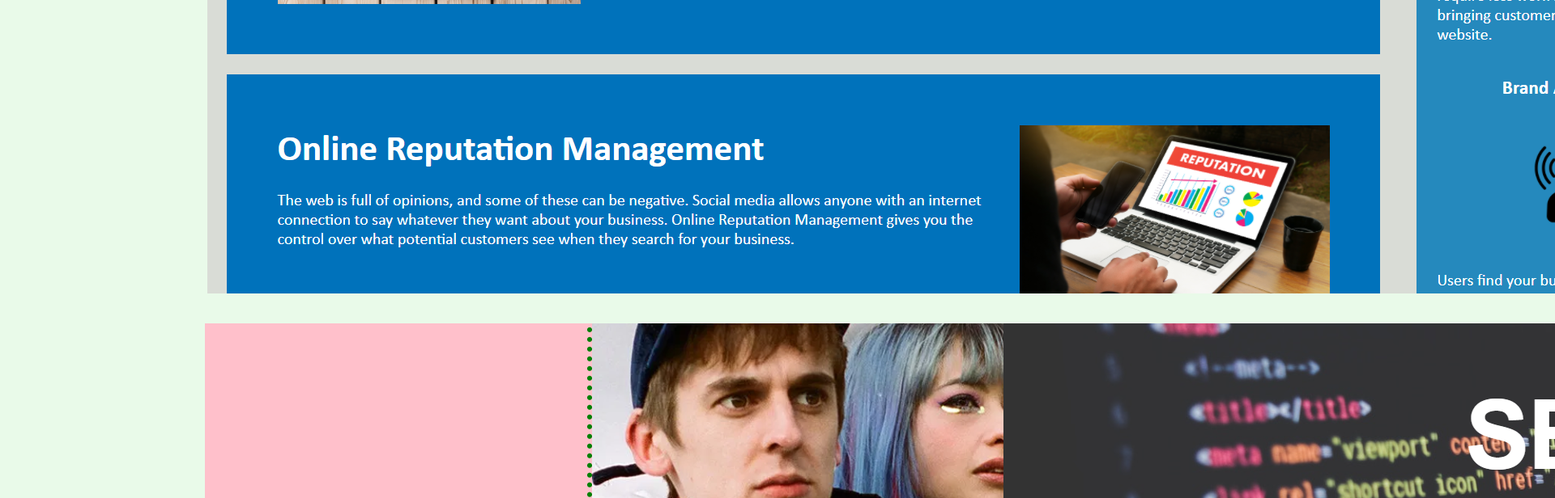
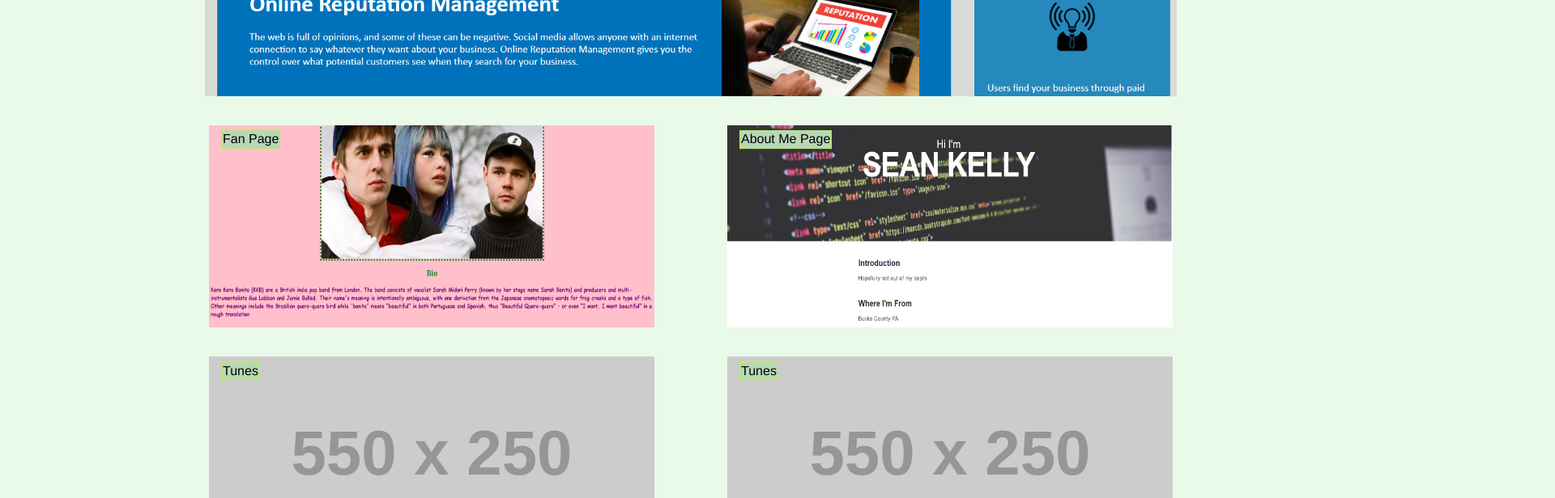
Before and after one commit to skelly1389/Portfolio, a plain HTML site: page index.html in a window 1280 px wide. Shown: the part 800-1416 px from the top of the page at 81% size, 1920 px wide, since content can reach past the window. Drawn offline with Linux system fonts and the light colour scheme; placeholder pictures from the web are drawn by us.

Commit message:
final formatting before deadline

```diff
--- a/assets/css/style.css
+++ b/assets/css/style.css
@@ -92,6 +92,7 @@ p{
 .sxs{
     display: flex;
     flex-wrap: nowrap;
+    justify-content: flex-start;
     align-self:stretch;
 }
 
@@ -106,7 +107,7 @@ figure {
     position: absolute;
     top: 50%;
     left: 50%;
-    transform: translate(-70%, -400%);
+    transform: translate(-390%, -660%);
     font-size:x-large;
     background-color: rgb(185, 214, 185);
     border: 2px dotted greenyellow;
@@ -117,7 +118,7 @@ figure {
     position: absolute;
     top: 50%;
     left: 50%;
-    transform: translate(-200px, -100px);
+    transform: translate(-260px, -540%);
     font-size: medium;
     background-color: rgb(185, 214, 185);
     border: 2px dotted greenyellow;
@@ -125,17 +126,22 @@ figure {
 
 main {
     display: flex;
-    justify-content: flex-start;
-    flex-wrap: wrap;
+    flex-flow: row wrap;
+    justify-content: space-between;
 }
 
 #mostrecent {
     width: 100%;
+    height: auto;
+    object-fit: stretch;
+    justify-self: center;
 }
 
 main a {
     width:50%;
-    object-fit: contain;
+    height: auto;
+    object-fit: stretch;
+    flex-basis: auto;
 }
 
 footer {
--- a/index.html
+++ b/index.html
@@ -44,11 +44,11 @@ Me</pre></h2>
     <div class="sxs">
     <pre><h2>Work  </h2></pre>
     <main id="work">
-        <a href="https://github.com/skelly1389/code_refactor_01" target=_blank id="mostrecent"><figure><div class="captionmain">Code Refactor</div><img src="./assets/images/refactorss.png" alt="placeholder image" ></figure></a>
-        <a href="https://github.com/skelly1389/fan_page" target=_blank><figure><div class="caption">Fan Page</div><img src="./assets/images/prework2.png" alt="placeholder image"></figure></a>
-        <a href="https://github.com/skelly1389/prework-about-me" target=_blank><figure><div class="caption">About Me Page</div><img src="./assets/images/prework.png" alt="placeholder image"></figure></a>
-        <a href="https://www.youtube.com/watch?v=R0w4O25N2mI&list=FLsRySgEa0aZdFgzz_PffhxA&index=34" target=_blank><figure><div class="caption">Tunes</div><img src="https://via.placeholder.com/300x150" alt="placeholder image"></figure></a>
-        <a href="https://www.youtube.com/watch?v=j58V2vC9EPc&list=FLsRySgEa0aZdFgzz_PffhxA&index=32" target=_blank><figure><div class="caption">Tunes</div><img src="https://via.placeholder.com/300x150" alt="placeholder image"></figure></a>
+        <a href="https://github.com/skelly1389/code_refactor_01" target=_blank id="mostrecent"><figure><div class="captionmain">Code Refactor</div><img src="./assets/images/refactorss.png" alt="placeholder image" width="1200px"></figure></a>
+        <a href="https://github.com/skelly1389/fan_page" target=_blank><figure><div class="caption">Fan Page</div><img src="./assets/images/prework2.png" alt="placeholder image" width="550" height="250px"></figure></a>
+        <a href="https://github.com/skelly1389/prework-about-me" target=_blank><figure><div class="caption">About Me Page</div><img src="./assets/images/prework.png" alt="placeholder image" width="550" height="250px"></figure></a>
+        <a href="https://www.youtube.com/watch?v=R0w4O25N2mI&list=FLsRySgEa0aZdFgzz_PffhxA&index=34" target=_blank><figure><div class="caption">Tunes</div><img src="https://via.placeholder.com/550x250" alt="placeholder image"></figure></a>
+        <a href="https://www.youtube.com/watch?v=j58V2vC9EPc&list=FLsRySgEa0aZdFgzz_PffhxA&index=32" target=_blank><figure><div class="caption">Tunes</div><img src="https://via.placeholder.com/550x250" alt="placeholder image"></figure></a>
     </main>
     </div>
 
```
